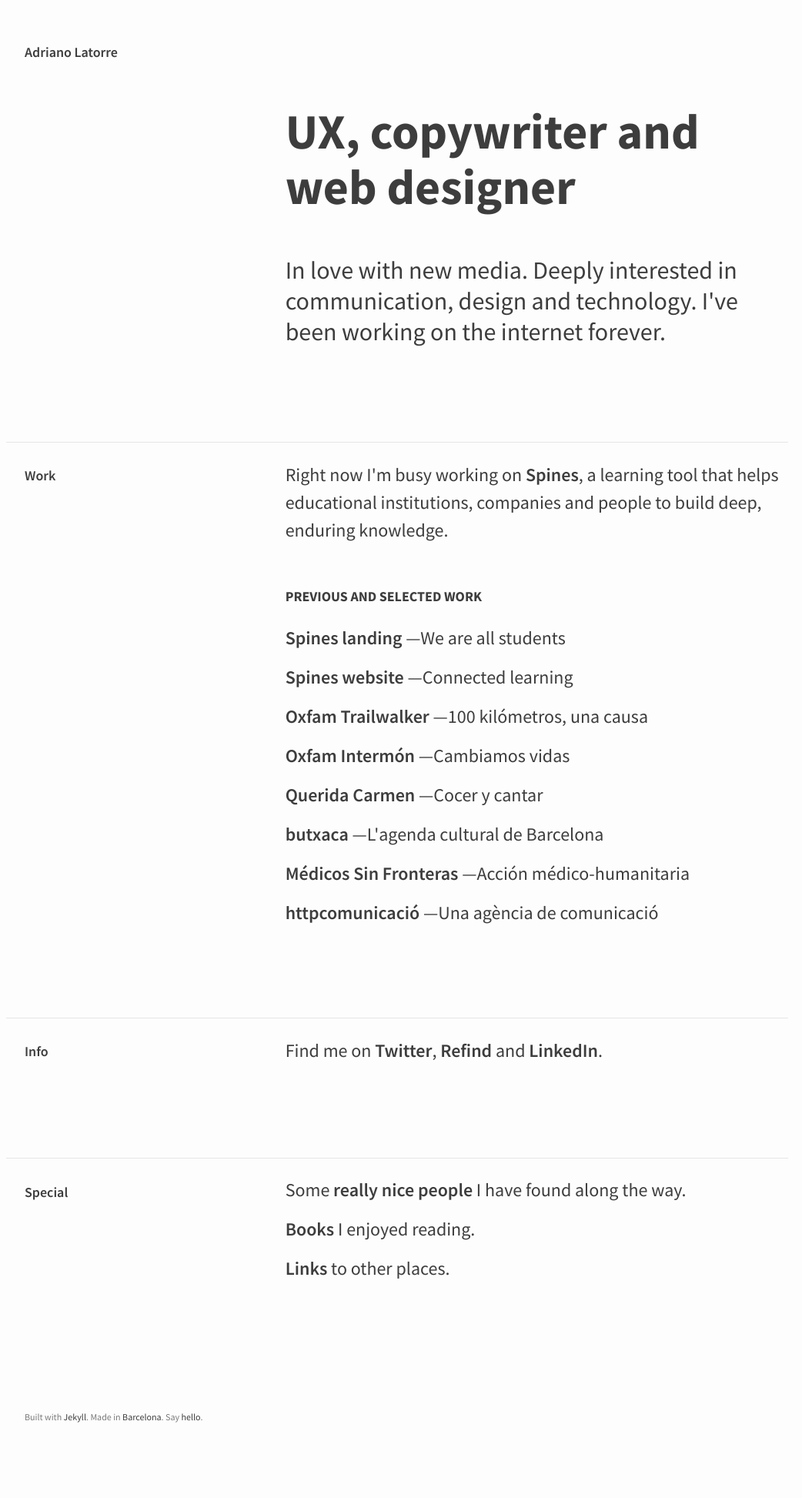
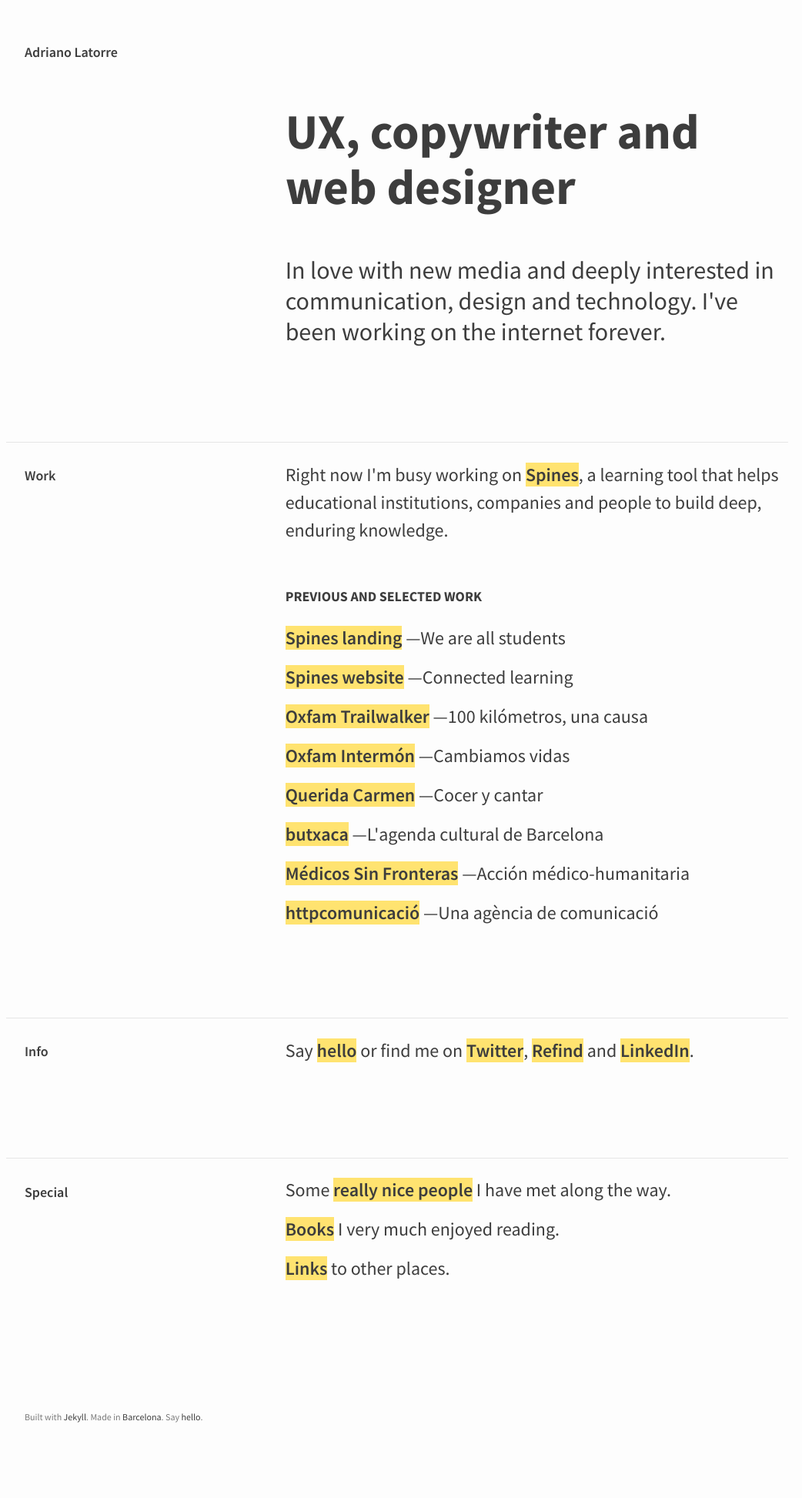
Before and after one commit to AdrianoLatorre/adriano.latorre.info, a Jekyll site: the page built from index.html, in a window 1280 px wide. Shown: the whole page at 77% size, without its empty margins (112-1154 px from the left). Built offline with Jekyll 4.4.1, drawn with Linux system fonts in a browser that asks for light colours.

Commit message:
Yellow and last corrections

```diff
--- a/_sass/items.scss
+++ b/_sass/items.scss
@@ -45,10 +45,14 @@
 }
 
 .home-index {
+  font-size: 1.5em;
   a {
+    background-color: $yellow;
     font-weight: 600;
   }
-  font-size: 1.5em;
+  a:visited {
+    background-color: $g99;
+  }
 }
 
 .home-index .header-index {
--- a/_sass/var.scss
+++ b/_sass/var.scss
@@ -48,4 +48,5 @@
 $g98: #fafafa;
 $g99: #fdfdfd;
 $red: rgba(255, 0, 0, .1);
+$yellow: #ffe370;
 $w: #fff;
--- a/index.html
+++ b/index.html
@@ -9,7 +9,7 @@
         <div class="grid-66 h-i">
             <header class="header-index">
                 <h1>UX, copywriter and web designer</h1>
-                <h2>In love with new media. Deeply interested in communication, design and technology. I've been working on the internet forever.</h2>
+                <h2>In love with new media and deeply interested in communication, design and technology. I've been working on the internet forever.</h2>
             </header>
         </div>
         <div class="grid-33">
@@ -36,7 +36,20 @@
         </div>
         <div class="grid-66">
             <section class="profile-index">
-                <p><!-- See my full <a href="/profile/">profile</a> or f -->Find me on <a href="{{ site.alt.twitter }}">Twitter</a>, <a href="{{ site.alt.refind }}">Refind</a> and <a href="{{ site.alt.linkedin }}">LinkedIn</a>.</p>
+                <p>Say <script type="text/javascript">
+//<![CDATA[
+<!--
+var x="function f(x){var i,o=\"\",ol=x.length,l=ol;while(x.charCodeAt(l/13)!" +
+"=105){try{x+=x;l+=l;}catch(e){}}for(i=l-1;i>=0;i--){o+=x.charAt(i);}return " +
+"o.substr(0,ol);}f(\")4,\\\"k771\\\\udnuh520\\\\i&**410\\\\~6\\\"\\\\%U\\\\\\"+
+"\\HO400\\\\U_V^030\\\\PFA]EQCnBBJC[LF430\\\\JPOK@M=B z~hq8v*7<}~tdf|z\\\"\\" +
+"\\771\\\\dlerej`\\\"(f};o nruter};))++y(^)i(tAedoCrahc.x(edoCrahCmorf.gnirt" +
+"S=+o;721=%y;2=*y))y+4(>i(fi{)++i;l<i;0=i(rof;htgnel.x=l,\\\"\\\"=o,i rav{)y" +
+",x(f noitcnuf\")"                                                            ;
+while(x=eval(x));
+//-->
+//]]>
+</script>hello</a> or find me on <a href="{{ site.alt.twitter }}">Twitter</a>, <a href="{{ site.alt.refind }}">Refind</a> and <a href="{{ site.alt.linkedin }}">LinkedIn</a>.</p>
             </section>
         </div>
         <div class="grid-33">
@@ -45,8 +58,8 @@
         <div class="grid-66">
             <section class="special-index">
                 <ul>
-                    <li>Some <a href="/people/">really nice people</a> I have found along the way.</li>
-                    <li><a href="/books/">Books</a> I enjoyed reading.</li>
+                    <li>Some <a href="/people/">really nice people</a> I have met along the way.</li>
+                    <li><a href="/books/">Books</a> I very much enjoyed reading.</li>
                     <li><a href="/links/">Links</a> to other places.</li>
                 </ul>
             </section>
```
Also changed, not shown: profile.md (+1 -1 lines).
